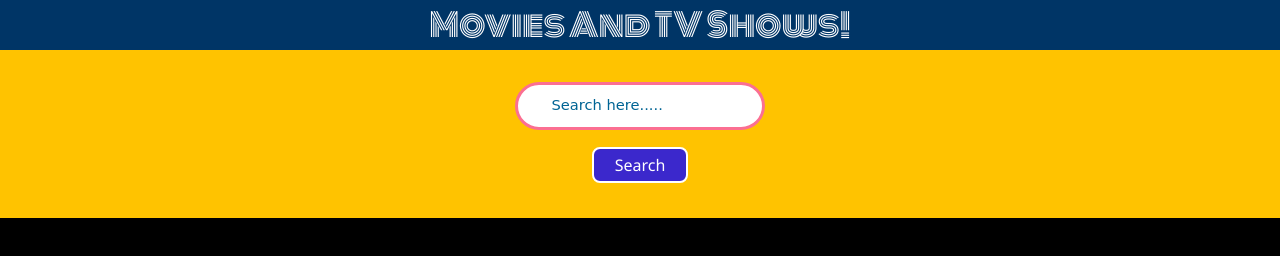
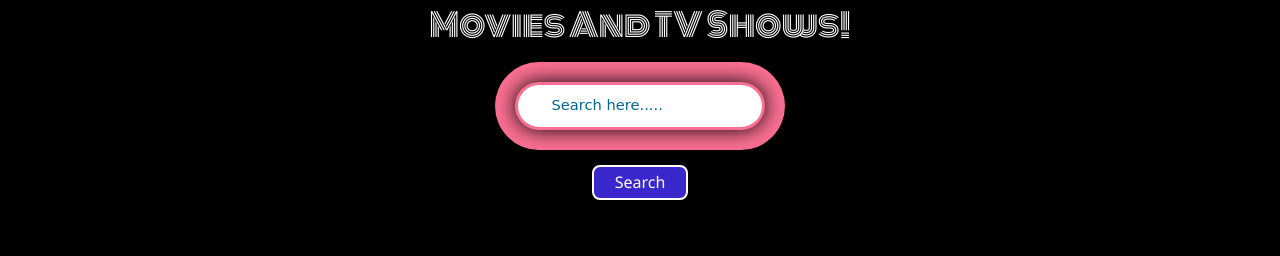
Before and after one commit to GokulM-IT/Tv_Shows_API, a plain HTML site: page index.html in a window 1280 px wide. Drawn offline with nearby package versions, Linux system fonts and the light colour scheme.

Commit message:
fix:UI changed

```diff
--- a/style.css
+++ b/style.css
@@ -13,23 +13,21 @@ h1 {
     font-family: "Monoton", sans-serif;
     font-weight: 400;
     font-style: normal;
-    background-color: #003566;
 }
 
 #form-container {
     width: 100%;
-    height: 21vh;
     display: flex;
     justify-content: center;
-    background-color: #ffc300;
 }
 
 #form-container input {
     margin-top: 2rem;
-    margin-bottom: 0.6rem;
+    margin-bottom: 35px;
     padding: 1em 2.5em;
     border: 3px solid #fb6f92;
     border-radius: 50px;
+    box-shadow: 0px 0px 20px 0px, 0px 0px 0px 20px #fb6f92;;
     outline: none;
 }
 
@@ -43,7 +41,6 @@ h1 {
 }
 
 #btn-container {
-    margin-top: 0.5rem;
     text-align: center;
 }
 
@@ -69,7 +66,7 @@ h1 {
 #container {
     height: 100vh;
     width: 100%;
-    margin-top: 0.7em;
+    margin-top: 18px;
     display: flex;
     flex-wrap: wrap;
     justify-content: center;
```
